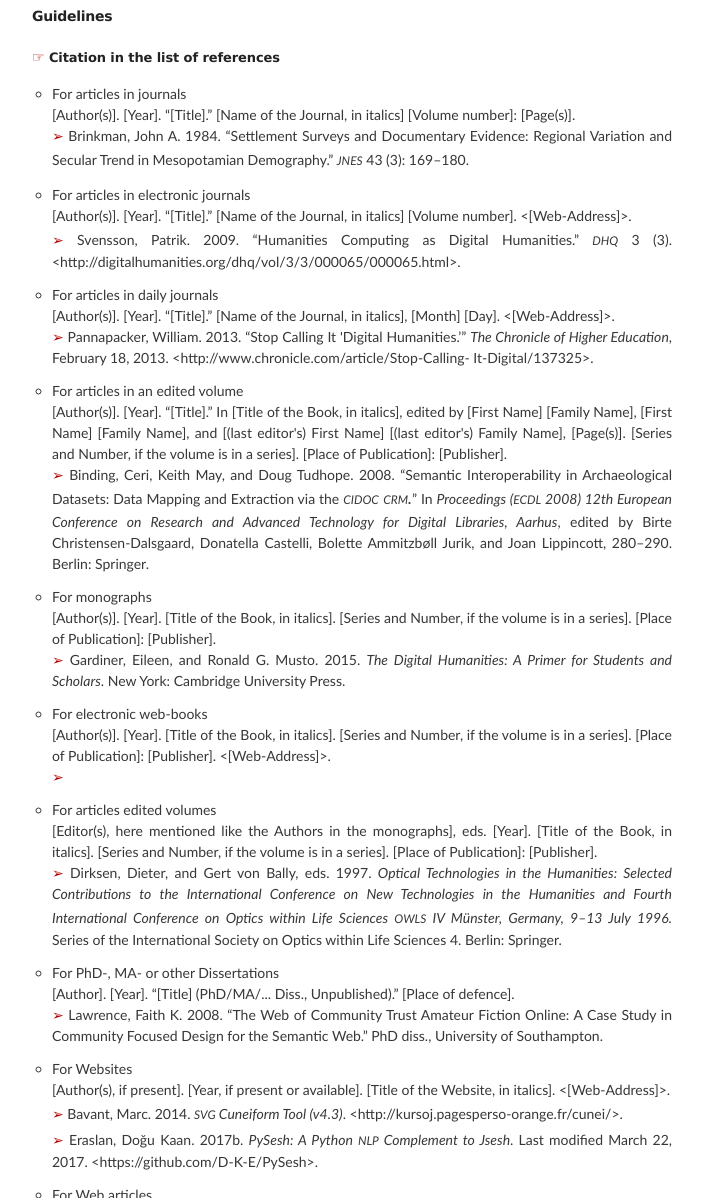
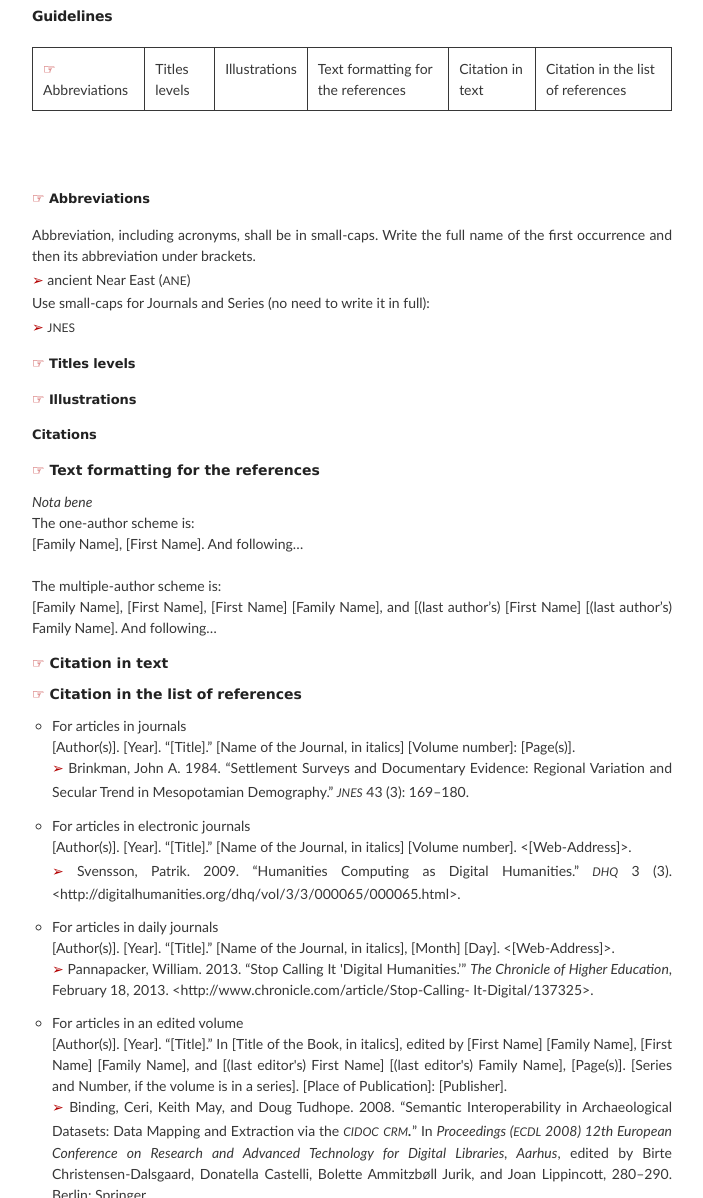
Before and after one commit to vbigot-juloux/ane-research-humanities, a Jekyll site: the page built from docs/Guidelines.md, in a window 1280 px wide and 1400 px high, cut to the strip 202-1400 px from the top of the window. Shown: the whole strip, without its empty margins (288-991 px from the left). Built offline with Jekyll 4.4.1, drawn with Linux system fonts in a browser that asks for light colours; the repository's description, which GitHub fills in, is left out.

Commit message:
Update Guidelines.md

```diff
--- a/docs/Guidelines.md
+++ b/docs/Guidelines.md
@@ -5,7 +5,34 @@ layout: default
 
 <h2>Guidelines</h2>
 
-<h3><span style="color:#b30000; font-size: 14px;">&#9758;</span> Citation in the list of references</h3>
+<span style="color:#b30000; font-size: 14px;">&#9758;</span> Abbreviations | Titles levels | Illustrations | Text formatting for the references |  Citation in text | Citation in the list of references
+
+<br /><br />
+<h3><span style="color:#b30000; font-size: 14px;">&#9758;</span> Abbreviations</h3>
+<p>Abbreviation, including acronyms, shall be in small-caps. Write the full name of the first occurrence and then its abbreviation under brackets. <br />
+<span style="color:#b30000; font-size: 14px;">&#x27A2;</span> ancient Near East (<span style="font-variant: small-caps; font-size: 17px;">ane</span>)<br />
+Use small-caps for Journals and Series (no need to write it in full): <br />
+<span style="color:#b30000; font-size: 14px;">&#x27A2;</span> <span style="font-variant: small-caps; font-size: 17px;">jnes</span></p>
+
+<h3><span style="color:#b30000; font-size: 14px;">&#9758;</span> Titles levels</h3>
+
+<h3><span style="color:#b30000; font-size: 14px;">&#9758;</span> Illustrations</h3>
+
+<h3>Citations</h3>
+
+<h4><span style="color:#b30000; font-size: 14px;">&#9758;</span> Text formatting for the references</h4>
+
+_Nota bene_
+<br />
+The one-author scheme is:<br />
+[Family Name], [First Name]. And following...<br />
+<br />
+The multiple-author scheme is:<br />
+[Family Name], [First Name], [First Name] [Family Name], and [(last author's) [First Name] [(last author's) Family Name]. And following...
+
+<h4><span style="color:#b30000; font-size: 14px;">&#9758;</span> Citation in text</h4>
+
+<h4><span style="color:#b30000; font-size: 14px;">&#9758;</span> Citation in the list of references</h4>
 
 <ul style="list-style-type: circle;">
 <li style="padding-bottom: 12px; text-align: justify">For articles in journals<br />
```
